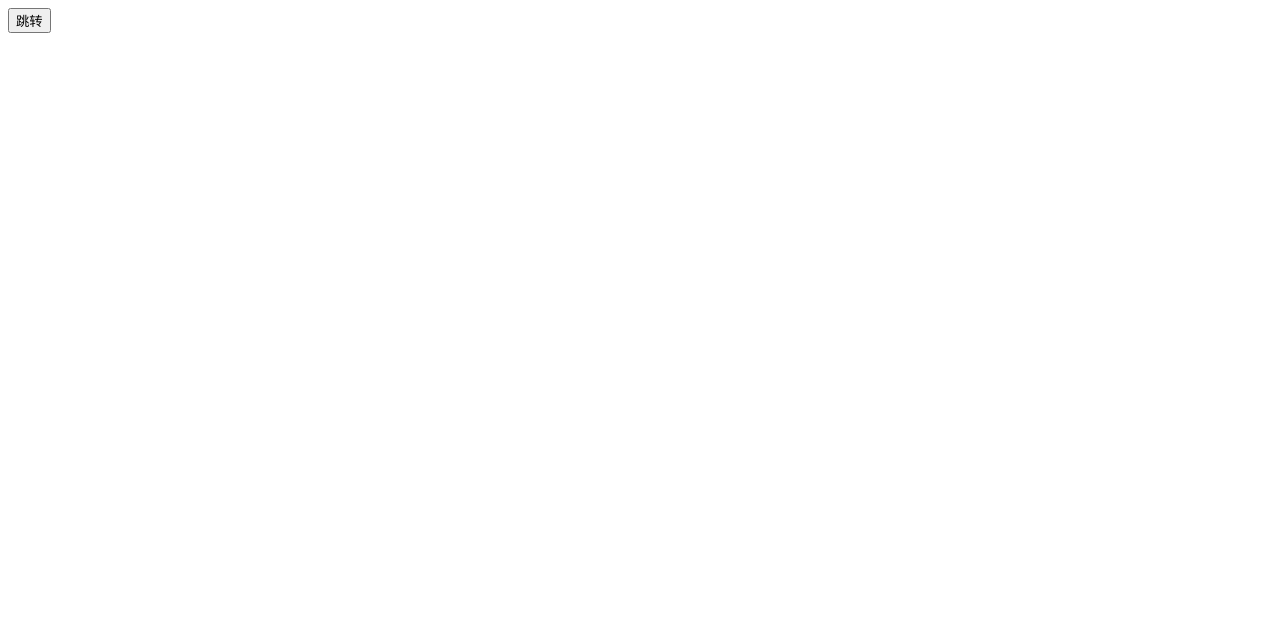
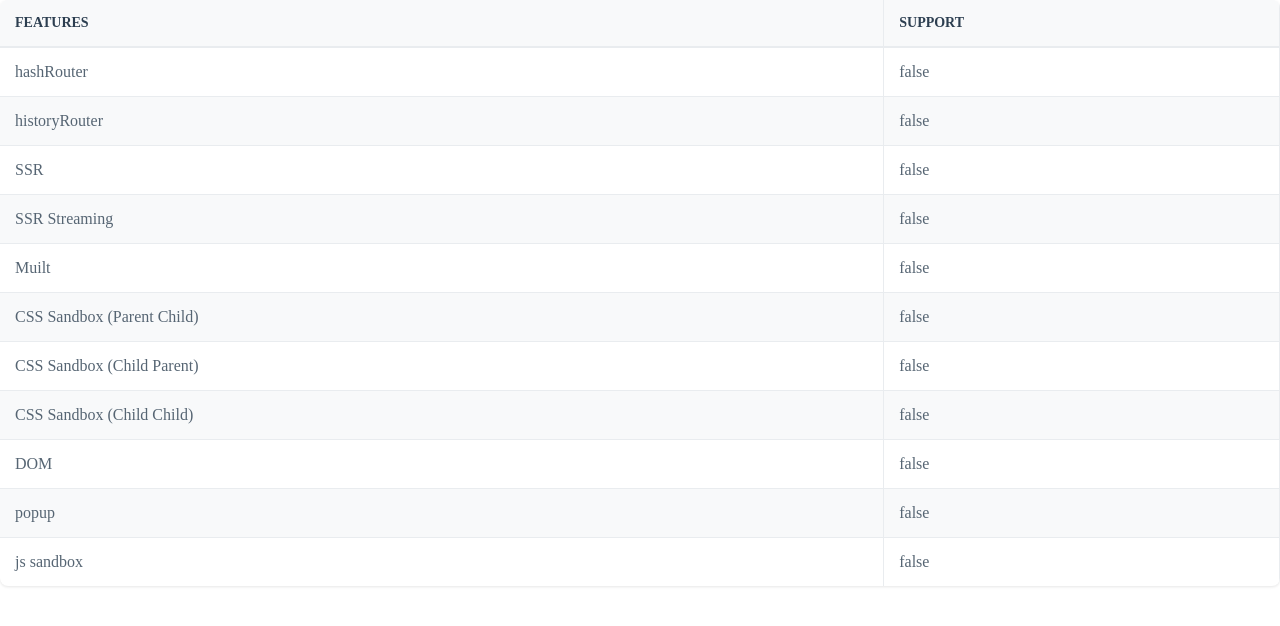
Before and after one commit to paul-leo/mfe-checklist, a website: page static/index.html in a window 1280 px wide. Drawn offline with Linux system fonts and the light colour scheme.

Commit message:
初始化

```diff
--- a/static/index.html
+++ b/static/index.html
@@ -4,12 +4,13 @@
   <meta charset="UTF-8">
   <meta name="viewport" content="width=device-width, initial-scale=1.0">
   <title>MFE Checklist</title>
-  <script src="./main.js"></script>
+
   <link rel="stylesheet" href="./main.css">
 </head>
 <body>
   <div id="app">
-    <button onclick="checkHashRouter()">跳转</button>
+
   </div>
+  <script src="./main.js"></script>
 </body>
 </html>
--- a/static/main.css
+++ b/static/main.css
@@ -0,0 +1,55 @@
+/* 基础表格样式 */
+body,html{
+  width: 100%;
+  height: 100%;
+  margin: 0;
+  padding: 0;
+}
+table {
+  width: 100%;
+  border-collapse: collapse;
+  background-color: #fff;
+  box-shadow: 0 1px 3px rgba(0, 0, 0, 0.1);
+  border-radius: 8px;
+  overflow: hidden;
+}
+
+/* 表头样式 */
+thead {
+  background-color: #f8f9fa;
+}
+
+th {
+  padding: 15px;
+  text-align: left;
+  font-weight: 600;
+  color: #2c3e50;
+  border-bottom: 2px solid #e9ecef;
+  text-transform: uppercase;
+  font-size: 14px;
+  border-right: 1px solid #e9ecef;;
+}
+
+/* 单元格样式 */
+td {
+  padding: 15px;
+  border-bottom: 1px solid #e9ecef;
+  color: #566573;
+  border-right: 1px solid #e9ecef;
+}
+
+/* 行悬停效果 */
+tbody tr:hover {
+  background-color: #f8f9fa;
+  transition: background-color 0.2s ease;
+}
+
+/* 表格斑马纹 */
+tbody tr:nth-child(even) {
+  background-color: #f8f9fa;
+}
+
+/* 最后一行去除底部边框 */
+tbody tr:last-child td {
+  border-bottom: none;
+}
--- a/static/main.js
+++ b/static/main.js
@@ -1,6 +1,47 @@
-function main() {
-    // checkHistoryFeature();
-    // checkHashRouter();
+const features = {
+    hashRouter: false,
+    historyRouter: false,
+    SSR: false,
+    "SSR Streaming": false,
+    Muilt: false,
+    'CSS Sandbox (Parent Child)': false,
+    'CSS Sandbox (Child Parent)': false,
+    'CSS Sandbox (Child Child)': false,
+    DOM: false,
+    'popup': false,
+    'js sandbox': false,
+}
+const parent = window.parent;
+function renderTable() {
+    const table = document.createElement('table');
+    const thead = document.createElement('thead');
+    const tbody = document.createElement('tbody');
+    table.appendChild(thead);
+    table.appendChild(tbody);
+    const th = document.createElement('th');
+    th.textContent = 'features';
+    thead.appendChild(th);
+    const th2 = document.createElement('th');
+    th2.textContent = 'support';
+    thead.appendChild(th2);
+    for (const key in features) {
+      const tr = document.createElement('tr');
+      tbody.appendChild(tr);
+        const featureTd = document.createElement('td');
+        featureTd.textContent = key;
+        tr.appendChild(featureTd);
+        const valueTd = document.createElement('td');
+        valueTd.textContent = features[key];
+        tr.appendChild(valueTd);
+    }
+
+    document.getElementById("app").appendChild(table);
+}
+
+async function main() {
+    features.hashRouter = await checkHashRouter();
+    features.historyRouter = await checkHistoryFeature();
+    renderTable();
 }
 window.addEventListener('popstate', function (event) {
     console.log('路由变化:', window.location.pathname);
@@ -10,7 +51,7 @@ window.addEventListener('popstate', function (event) {
 // 需要验证当前内容渲染正确
 function checkHistoryFeature() {
     window.history.pushState({ page: 1 }, 'title 1', '/historychanged');
-    const isCorrect = window.location.pathname === '/historychanged';
+    const isCorrect = window.location.pathname === '/historychanged' && parent.location.pathname !== '/historychanged';
     console.log('是否支持history:', isCorrect);
     window.history.back();
     return isCorrect;
@@ -22,7 +63,7 @@ function checkHashRouter() {
         let randomHash ='#/hashchanged'+ Math.random();
         window.addEventListener('hashchange', () => {
             console.log('hashchanged', window.location.hash);
-            isRight = window.location.hash === randomHash;
+            isRight = window.location.hash === randomHash && parent.location.hash !== randomHash;
             resolve(isRight);
         });
         window.location.hash = randomHash;
```
Also changed, not shown: static/parent.html (added, +22 -0 lines), static/parent.js (added).
